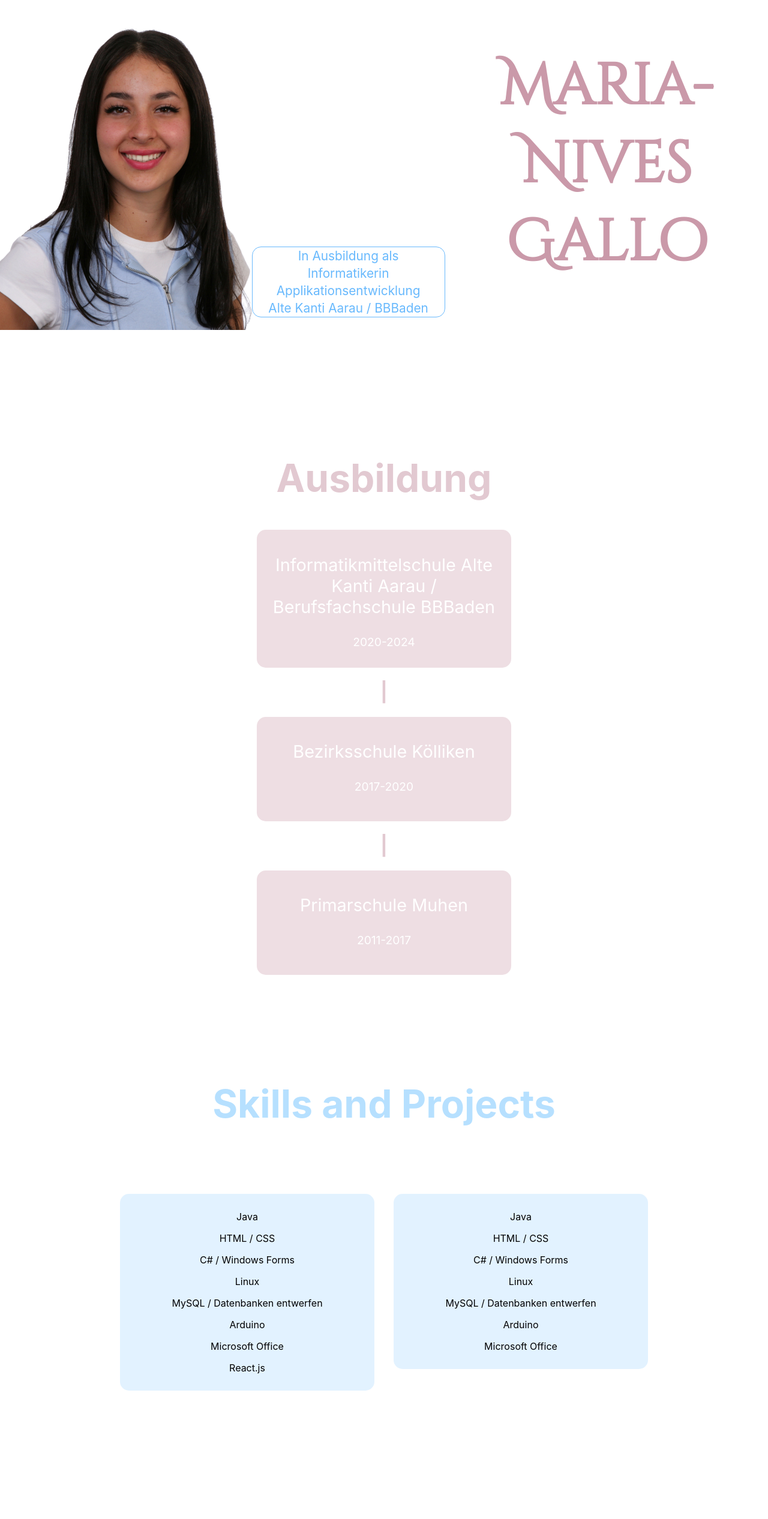
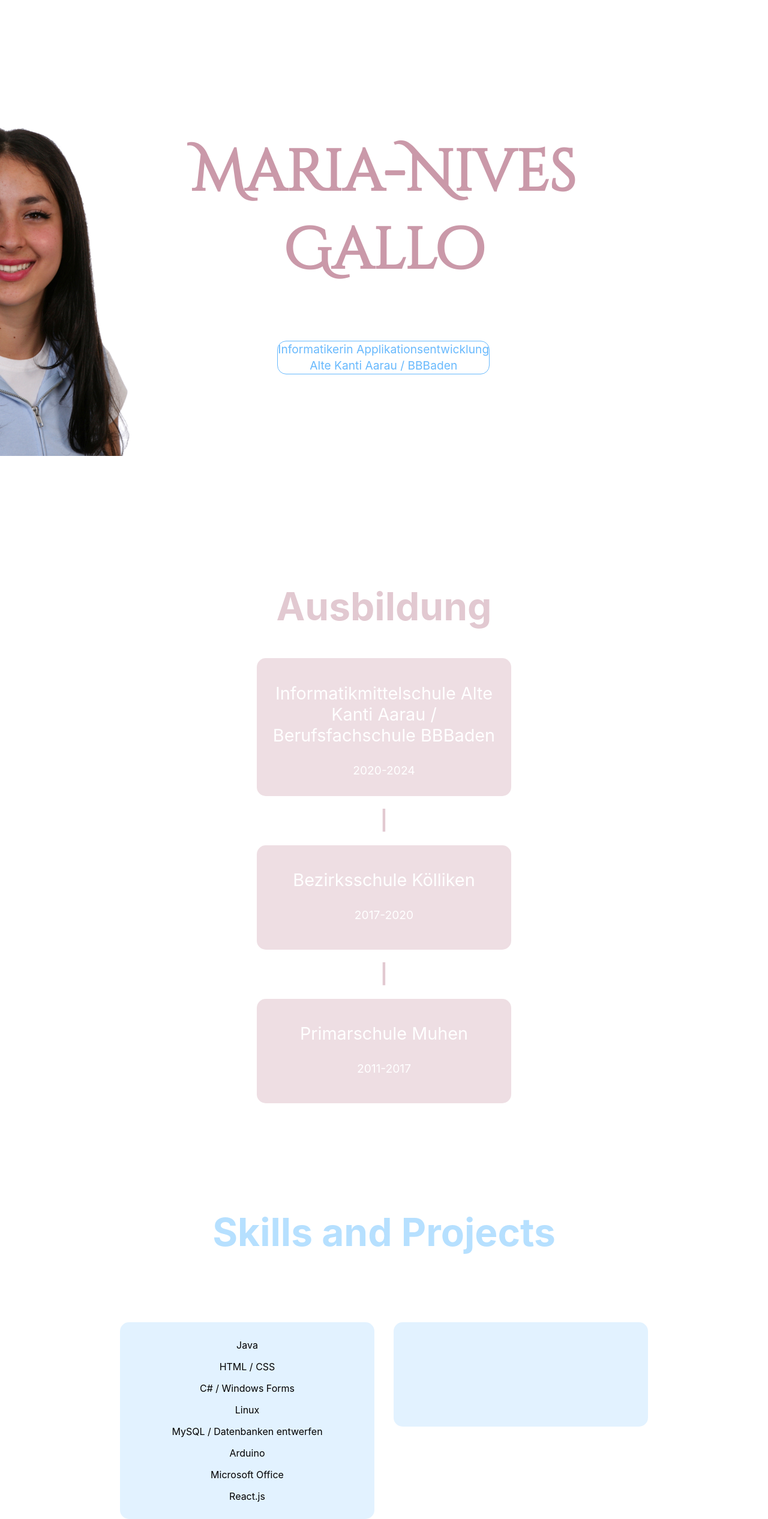
Before and after one commit to marianives/marianivesgallo.ch, a React app: page / in a window 1280 px wide. Shown: the whole page at 60% size. Before the commit the page ends 2318 px from the top, so only its background shows below. Built offline with nearby package versions, Linux system fonts and the light colour scheme.

Commit message:
new changes

```diff
--- a/src/App.css
+++ b/src/App.css
@@ -8,25 +8,37 @@
 
 .portfolio {
   align-self: flex-end;
+  align-self: center;
   text-align: center;
   color: #68b9fd;
   border: 1px solid #68b9fd;
   line-height: 1.4;
   border-radius: 15px;
-  font-size: 1.3rem;
+  font-size: 1.2rem;
 }
 
 .bild {
+  margin-left: -35rem;
   align-self: flex-end;
-  width: 500;
-  height: 550px;
+  width: 550;
+  height: 600px;
 }
 
 .home {
+  margin-top: 10rem;
+  margin-right: 20rem;
   display: flex;
   flex-direction: row;
   flex-direction: row-reverse;
+  align-content: stretch;
 }
+.div{
+  align-items: center;
+  display: flex;
+  flex-direction: column;
+}
+
+
 
 .ausbildung {
   display: flex;
@@ -61,7 +73,6 @@
 }
 
 .titelSP {
-  align-self: center;
   align-self: flex-start;
   align-self: center;
   color: rgb(182, 224, 255);
--- a/src/components/BoxProjects.js
+++ b/src/components/BoxProjects.js
@@ -16,13 +16,7 @@ export default function App() {
                 width: 400,
             }}
         >
-            <p>Java</p>
-            <p>HTML / CSS</p>
-            <p>C# / Windows Forms</p>
-            <p>Linux</p>
-            <p>MySQL / Datenbanken entwerfen</p>
-            <p>Arduino</p>
-            <p>Microsoft Office</p>
+
         </BoxProjects>
     )
 }
--- a/src/components/Home.js
+++ b/src/components/Home.js
@@ -5,12 +5,16 @@ import maria from "../images/bild.png"
 const Home = () => {
     return (
         <div className='home'>
-            <h1 className='mntitle'> Maria-Nives <br /> Gallo</h1>
-            <p className='portfolio'>In Ausbildung als <br />
-                Informatikerin Applikationsentwicklung   <br />
-                Alte Kanti Aarau / BBBaden</p>
-            <img src={maria} alt="Maria-Nives" className='bild '></img>
-
+            <div className='div'>
+                <h1 className='mntitle'> Maria-Nives <br /> Gallo</h1>
+                <p className='portfolio'>
+                    Informatikerin Applikationsentwicklung   <br />
+                    Alte Kanti Aarau / BBBaden
+                </p>
+            </div>
+            <div className='bilddiv'>
+                <img src={maria} alt="Maria-Nives" className='bild '></img>
+            </div>
         </div>
     )
 }
```
